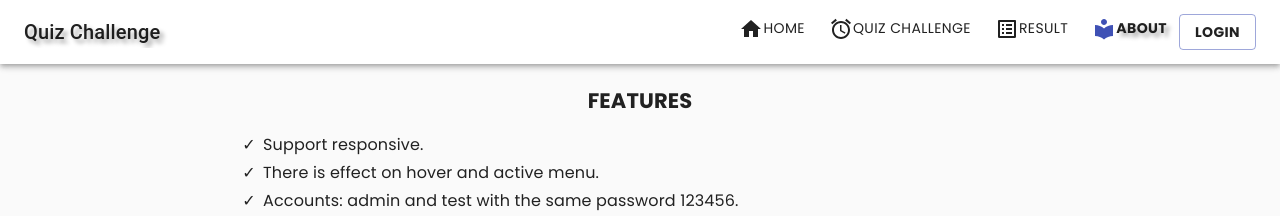
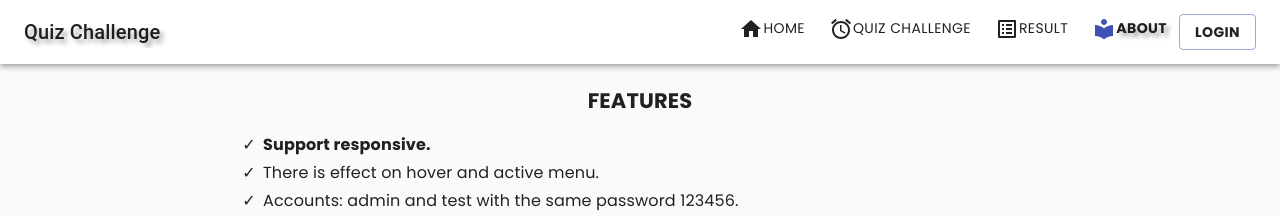
Before and after one commit to hoalaxanh123/react-fc-14, a React (Create React App) app: page /about in a window 1280 px wide. Shown: the top 216 px of the page. Built offline with nearby package versions, Linux system fonts and the light colour scheme; what material-ui-confirm would draw is missing.

Commit message:
Edit note

```diff
--- a/src/views/about.tsx
+++ b/src/views/about.tsx
@@ -9,7 +9,9 @@ const About: React.FC = () => {
         <div className={classes.aboutPage}>
             <h2>FEATURES</h2>
             <ul className={classes.listRequirement}>
-                <li>Support responsive.</li>
+                <li>
+                    <b>Support responsive.</b>
+                </li>
                 <li>There is effect on hover and active menu.</li>
                 <li>Accounts: admin and test with the same password 123456.</li>
                 <li>Account test can&apos;t access into the page management (/management), it will raise error 403.</li>
```
